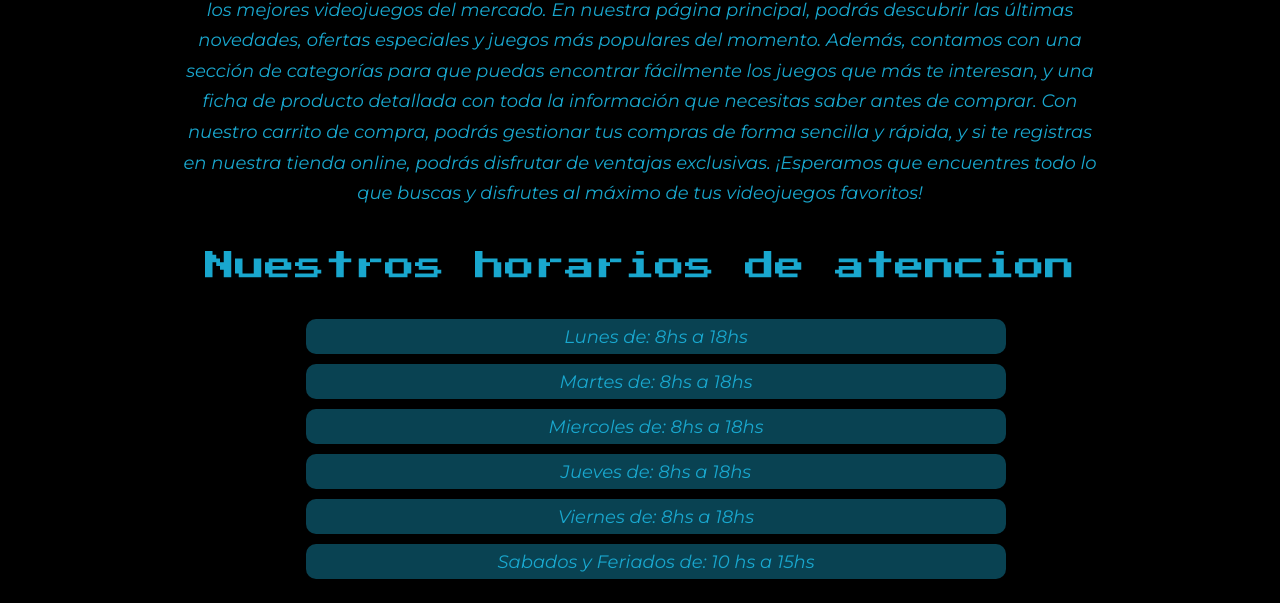
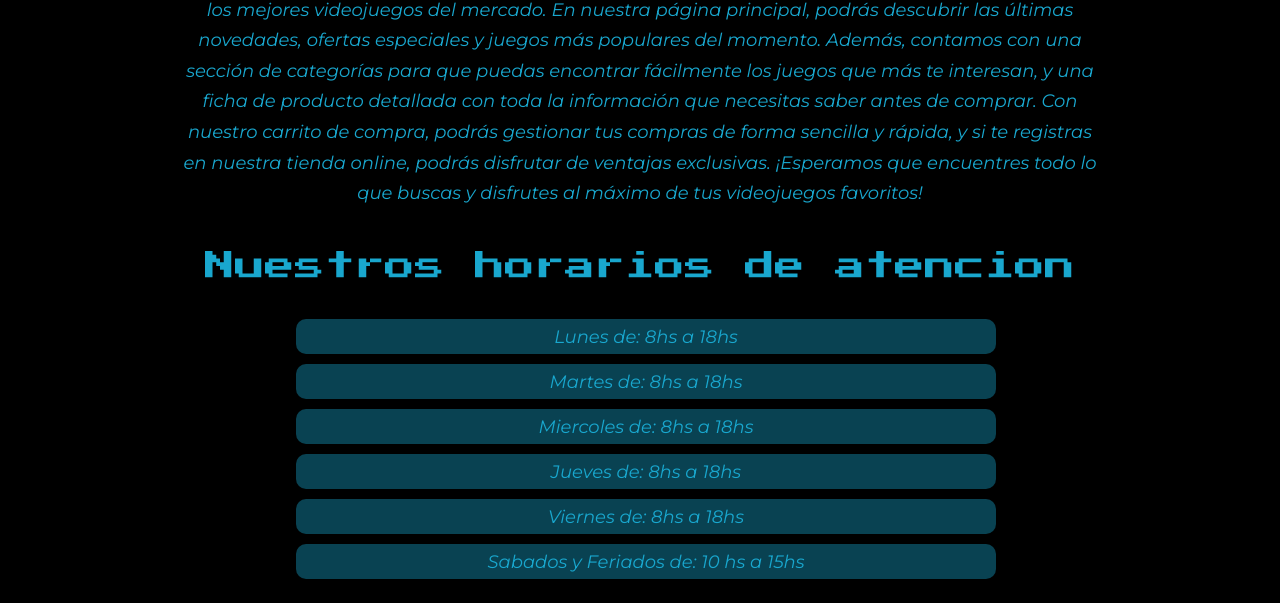
Before and after one commit to Gabi1298/PreEntrega2-AcostaGabrielHernan, a plain HTML site: page pages/sobre-nosotros.html in a window 1280 px wide. Shown: the part 502-1105 px from the top of the page. Drawn offline with nearby package versions, Linux system fonts and the light colour scheme.

Commit message:
Solicion de problemas

```diff
--- a/css/style.css
+++ b/css/style.css
@@ -241,7 +241,7 @@ p {
 
     display: flex;
 
-    flex-flow: row wrap;
+    flex-flow: column wrap;
 
     justify-content: center;
 
@@ -342,6 +342,12 @@ p {
     text-align: center;
 
     margin: 20px 0px;
+}
+
+.main__container--lista{
+
+    padding-left: 1rem;
+
 }
 
 .main__container--horarios{
@@ -620,7 +626,7 @@ p {
 
     .main__container--horarios{
 
-        width: 300px;
+        width: 400px;
 
         height: 35px;
 
@@ -732,7 +738,7 @@ p {
 
     .main__container--horarios{
 
-        width: 400px;
+        width: 500px;
 
         font-size: 14px;
 
@@ -857,7 +863,7 @@ p {
 
         font-size: 15px;
 
-        width: 500px;
+        width: 668px;
     }
 
     /* Novedades.html */
@@ -985,6 +991,11 @@ p {
         width: 700px;
     }
 
+    .main__container--lista{
+
+        padding-left: 7.5rem;
+    }
+
     /* Novedades.html */
 
     .main__container--videos{
--- a/pages/sobre-nosotros.html
+++ b/pages/sobre-nosotros.html
@@ -135,7 +135,7 @@
 
                 <h3 class="main__container--subtitulo">Nuestros horarios de atencion</h3>
 
-                <ul>
+                <ul class="main__container--lista">
 
                     <li class="main__container--horarios">Lunes de: 8hs a 18hs</li>
 
```
